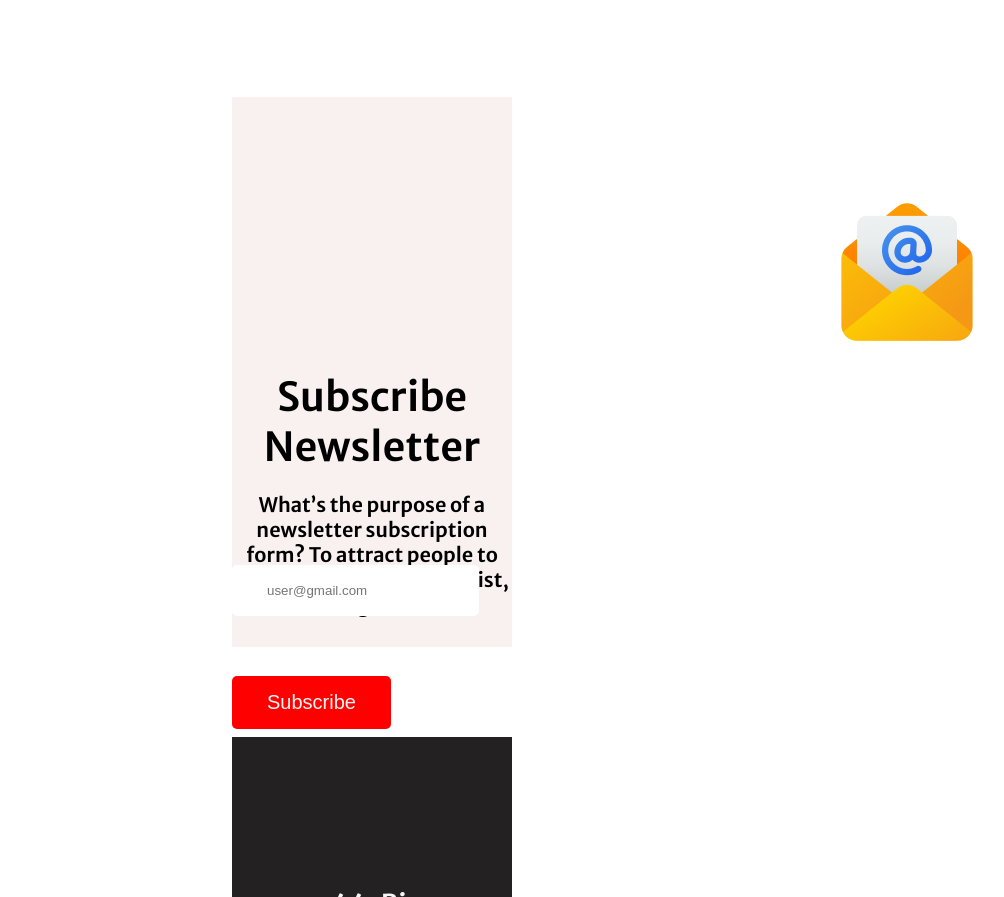
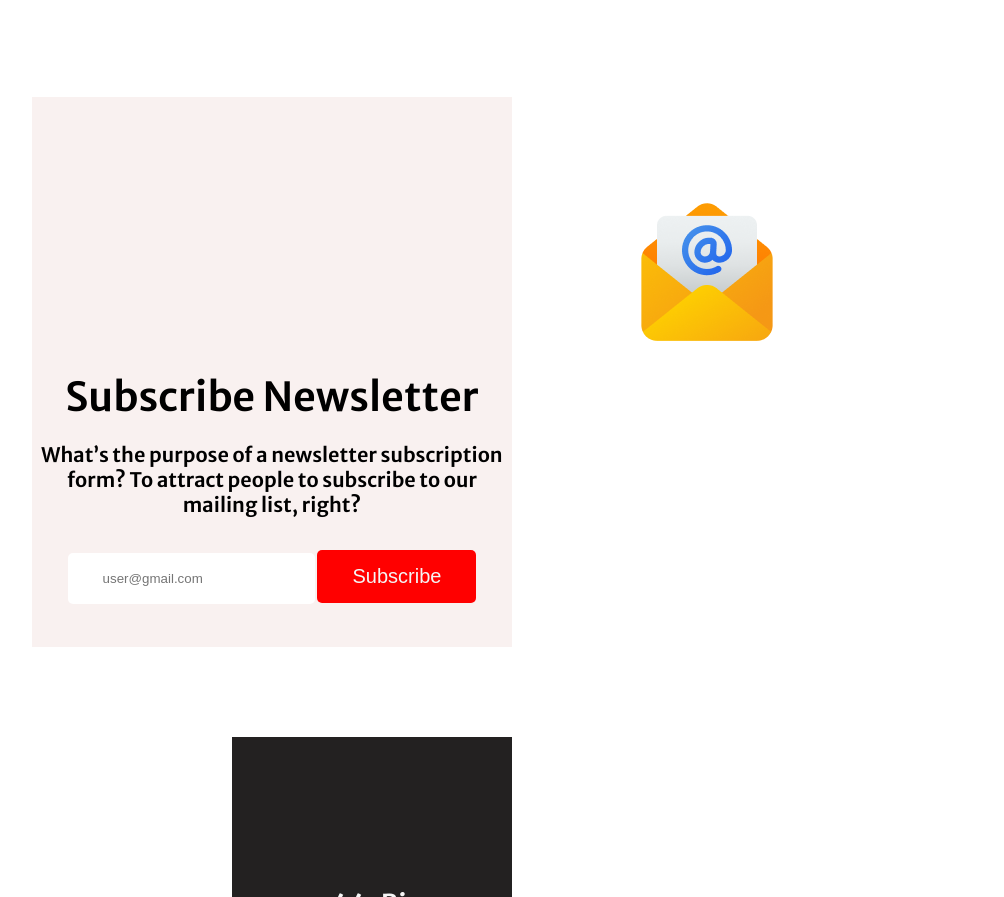
Before and after one commit to datta-toma/B9A1-New-Year, a plain HTML site: page index.html in a window 1280 px wide. Shown: the part 6717-7614 px from the top of the page, without its empty margins (268-1272 px from the left). Drawn offline with Linux system fonts and the light colour scheme.

Commit message:
add size

```diff
--- a/style.css
+++ b/style.css
@@ -241,7 +241,7 @@ button{
 #mail{
     background-color: rgb(249, 241, 240);
     margin-top: 100px;
-    margin-left: 500px;
+    margin-left: 300px;
     margin-right: 500px;
     height: 550px;
 }
```
